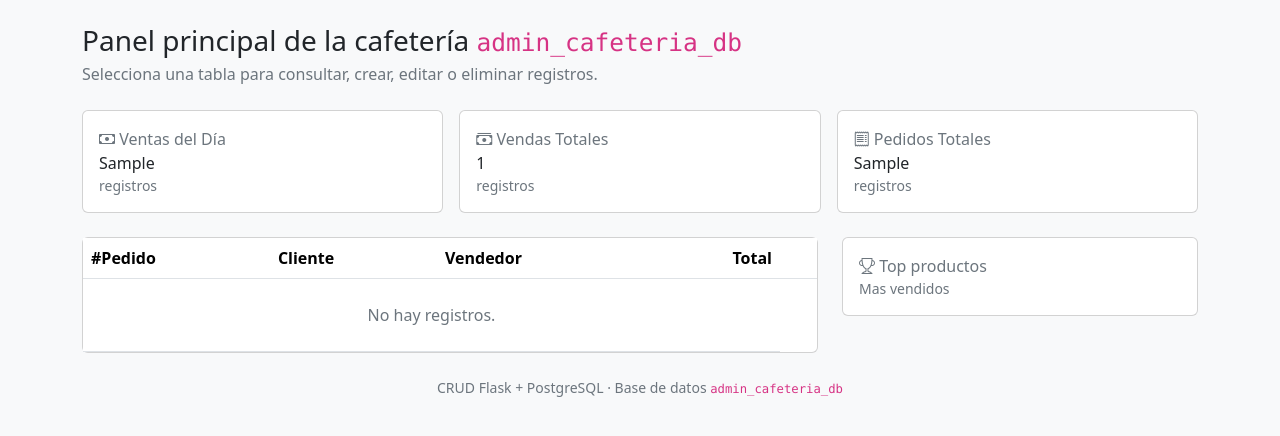
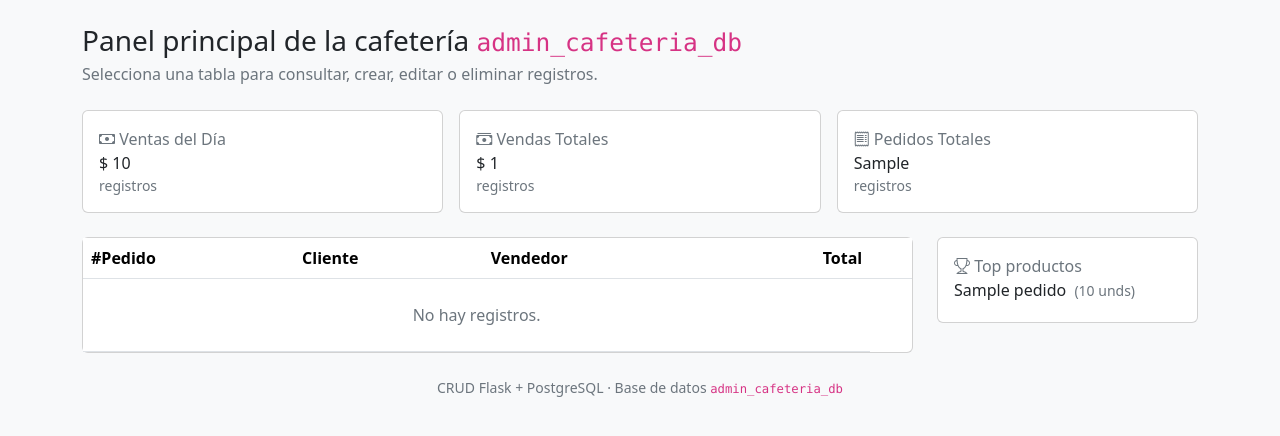
Before and after one commit to Luisa626/admin_cafeteria, a Flask app: page / in a window 1280 px wide. Shown: the part 56-492 px from the top of the page. Run offline with Flask 3, Linux system fonts and the light colour scheme; a database or web service that is not in the repository returns one stand-in record (values such as "Sample title"); some libraries are stand-ins or nearby versions.

Commit message:
acomode numero y valores de las card, ademas hice correciones al top ventas

```diff
--- a/templates/index.html
+++ b/templates/index.html
@@ -6,13 +6,13 @@
 <p class="text-secondary mb-4">Selecciona una tabla para consultar, crear, editar o eliminar registros.</p>
 
 {% set tarjetas = [
-  ('Ventas del Día',   'cash', r.ventas_del_dia, 'pesos'),
-  ('Vendas Totales', 'cash-stack', r.total_ventas, 'pesos'),
-  ('Pedidos Totales',     'receipt', r.pedidos_totales, 'pedidos'),
+  ('Ventas del Día',   'cash', r.ventas_del_dia | pesos),
+  ('Vendas Totales', 'cash-stack', r.total_ventas | pesos),
+  ('Pedidos Totales',     'receipt', r.pedidos_totales),
 ] %}
 <main>
 <div class="row g-3 mb-4">
-  {% for label, icon, n, extra in tarjetas %}
+  {% for label, icon, n in tarjetas %}
   <div class="col-6 col-md-4 col-lg">
       <div class="card card-tabla {{ extra }} h-100">
         <div class="card-body">
@@ -25,7 +25,7 @@
   {% endfor %}
 </div>
 <div class="row g-4">
-    <section class="col-12 col-md-8">
+    <section class="col-12 col-md-9">
         <div class="card">
         <div class="table-responsive">
             <table class="table table-hover align-middle mb-0">
@@ -50,14 +50,19 @@
         </div>
         </div>
     </section>
-    <aside class="col-12 col-md-4">
+    <aside class="col-12 col-md-3">
 <div class="row g-3">
     <div class="col-6 col-md-4 col-lg">
         <div class="card card-tabla h-100">
             <div class="card-body">
                 <div class="text-secondary"><i class="bi bi-trophy"></i> Top productos</div>
-                <div class="numero">{{ top.top_productos }}</div>
-                <div class="small text-secondary">Mas vendidos</div>
+                {% for producto in top %}
+                    <div class="fs-6 text-dark mb-1">
+                    {{ producto.nombre_producto }}
+                    <span class="text-secondary small ms-1">({{ producto.unidades_vendidas }} unds)</span>
+                {% else %}
+                    <div class="text-muted small">Sin ventas</div>
+                {% endfor %}
             </div>
         </div>
     </div>
```
